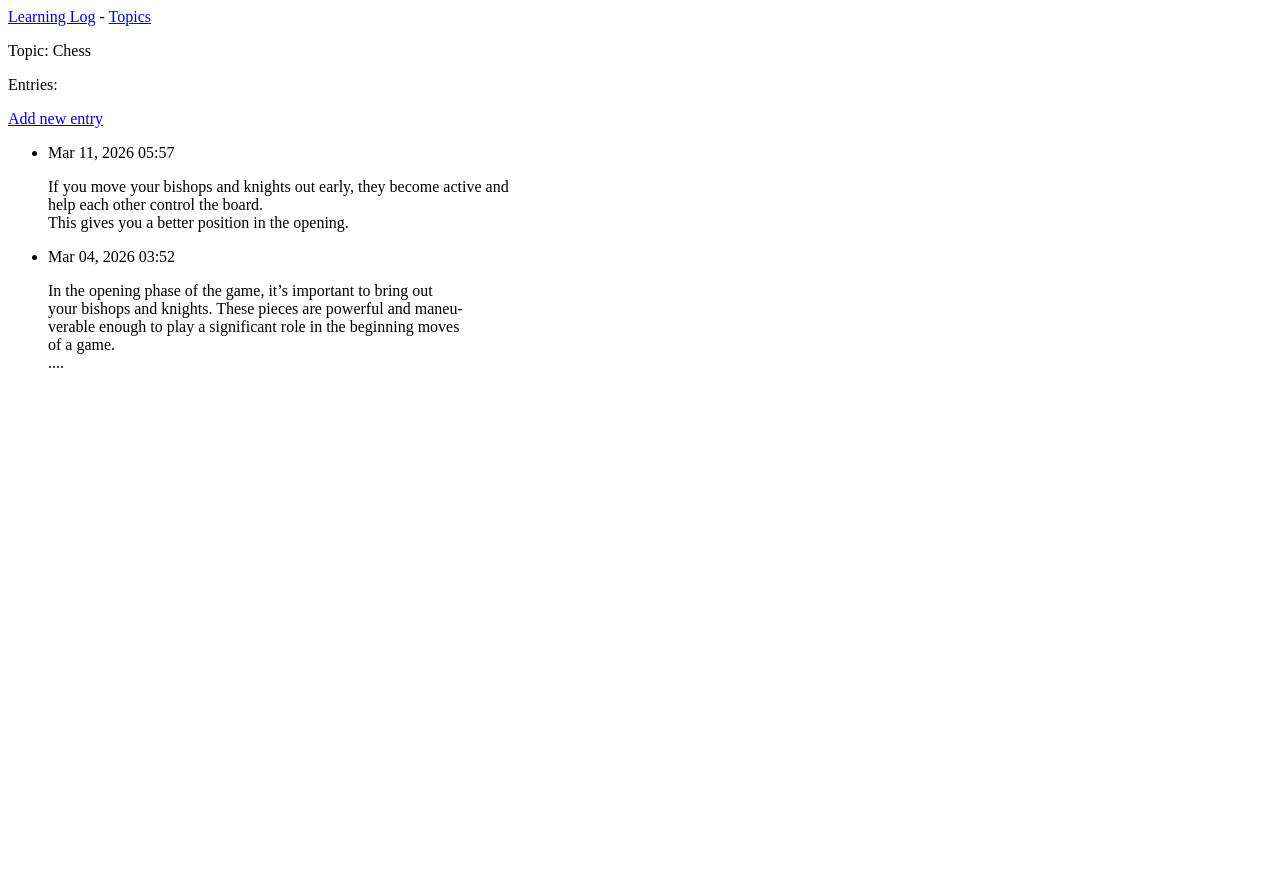
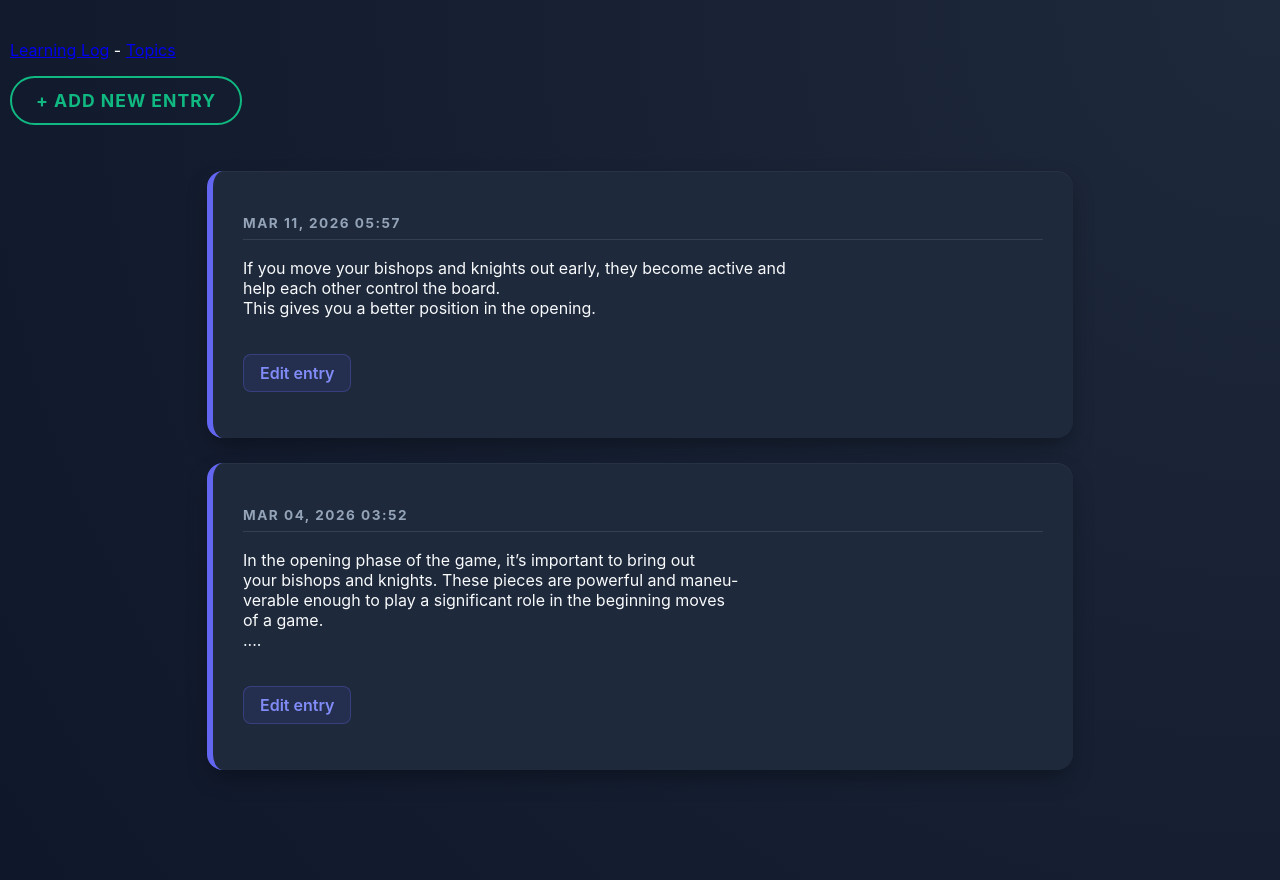
Before and after one commit to samiZZZ67/Learning-log, a Django app: page /topics/1/ in a window 1280 px wide. Before the commit the page ends 368 px from the top, so only its background shows below. Run offline with Django 5.2, Linux system fonts and the light colour scheme; data comes from the database, SQL or seed files in the repository; both versions use the stored data as it was after the commit.

Commit message:
git add changes

```diff
--- a/Learning_logs/templates/learning_logs/topic.html
+++ b/Learning_logs/templates/learning_logs/topic.html
@@ -1,19 +1,132 @@
 {% extends 'learning_logs/base.html' %}
+
 {% block content %}
-  <p>Topic: {{ topic }}</p>
+<style>
+  /* Real-life analogy: A dark, focused studio environment */
+  body {
+    background: radial-gradient(circle at top right, #1e293b 0%, #0f172a 100%);
+    min-height: 100vh;
+    padding: 40px 10px;
+    margin: 0;
+    color: #f8fafc;
+    font-family: 'Inter', -apple-system, BlinkMacSystemFont, "Segoe UI", Roboto, sans-serif;
+  }
 
-  <p>Entries:</p>
-  <p>
-    <a href="{% url 'learning_logs:new_entry' topic.id %}">Add new entry</a>
+  /* Add Entry Link - Styled like a glowing "New Task" light on a dashboard */
+  .add-entry-link {
+    display: inline-block;
+    margin-bottom: 30px;
+    text-decoration: none;
+    color: #10b981; /* Success Green - Like a 'Go' signal */
+    font-weight: bold;
+    font-size: 1.1rem;
+    padding: 12px 24px;
+    border: 2px solid #10b981;
+    border-radius: 50px; /* Pill shape like a high-end remote button */
+    transition: all 0.3s ease;
+    text-transform: uppercase;
+    letter-spacing: 1px;
+  }
+
+  .add-entry-link:hover {
+    background: #10b981;
+    color: #0f172a;
+    box-shadow: 0 0 20px rgba(16, 185, 129, 0.4);
+    transform: translateY(-3px);
+  }
+
+  /* The Entry Card - Like a high-end OLED tablet display */
+  .entry-card {
+    background: #1e293b;
+    border-radius: 16px;
+    padding: 30px;
+    margin-bottom: 25px;
+    list-style: none;
+    max-width: 800px;
+    margin-left: auto;
+    margin-right: auto;
+    box-shadow: 0 10px 25px -5px rgba(0, 0, 0, 0.4),
+                inset 0 1px 1px rgba(255, 255, 255, 0.05);
+    border-left: 6px solid #6366f1;
+    transition: transform 0.3s cubic-bezier(0.34, 1.56, 0.64, 1), box-shadow 0.3s ease;
+  }
+
+  .entry-card:hover {
+    transform: translateY(-8px) scale(1.01);
+    box-shadow: 0 20px 35px -10px rgba(0, 0, 0, 0.6);
+  }
+
+  .entry-date {
+    color: #94a3b8;
+    font-size: 0.85rem;
+    font-weight: 700;
+    text-transform: uppercase;
+    letter-spacing: 1.5px;
+    margin-bottom: 15px;
+    display: block;
+    border-bottom: 1px solid rgba(255, 255, 255, 0.1);
+    padding-bottom: 8px;
+  }
+
+  .entry-text {
+    color: #ffffff;
+    line-height: 1.7;
+    font-size: 1.15rem;
+    margin-top: 15px;
+  }
+
+  .edit-link {
+    display: inline-block;
+    margin-top: 20px;
+    text-decoration: none;
+    color: #818cf8;
+    font-weight: 600;
+    padding: 8px 16px;
+    border-radius: 8px;
+    background: rgba(99, 102, 241, 0.1);
+    border: 1px solid rgba(99, 102, 241, 0.3);
+    transition: all 0.2s ease;
+  }
+
+  .edit-link:hover {
+    background: #6366f1;
+    color: white;
+  }
+
+  .empty-message {
+    text-align: center;
+    padding: 60px;
+    color: #64748b;
+    font-style: italic;
+    list-style: none;
+  }
+</style>
+
+<p>
+  <a class="add-entry-link" href="{% url 'learning_logs:new_entry' topic.id %}">
+    + Add new entry
+  </a>
+</p>
+
+{% for entry in entries %}
+
+ <li class="entry-card">
+
+   <p class="entry-date">{{ entry.data_added|date:'M d, Y H:i' }}</p>
+
+   <p class="entry-text">{{ entry.text|linebreaks }}</p>
+
+   <p>
+    <a class="edit-link" href="{% url 'learning_logs:edit_entry' entry.id %}">
+    Edit entry
+    </a>
   </p>
-  <ul>
-  {% for entry in entries %}
-     <li>
-       <p>{{ entry.data_added|date:'M d, Y H:i' }}</p>
-       <p>{{ entry.text|linebreaks }}</p>
-     </li>
-  {% empty %}
-     <li>There are no entries for this topic yet.</li>
-  {% endfor %}
-  </ul>
+
+ </li>
+{% empty %}
+
+ <li class="empty-message">
+    There are no entries for this topic yet.
+ </li>
+{% endfor %}
 {% endblock content %}
--- a/Learning_logs/urls.py
+++ b/Learning_logs/urls.py
@@ -14,4 +14,5 @@ urlpatterns = [
      path('new_topic/', views.new_topic, name='new_topic'),
      # pages for adding a new entry
      path('new_entry/<int:topic_id>/', views.new_entry, name='new_entry'),
+     path('edit_entry/<int:entry_id>/',views.edit_entry, name='edit_entry'),
 ]
--- a/Learning_logs/views.py
+++ b/Learning_logs/views.py
@@ -1,22 +1,26 @@
 from django.shortcuts import render,redirect
-from .models import Topic
+from .models import Topic, Entry
 from .forms import TopicForm,EntryForm
 
 # Create your views here.
 def index(request):
     """The home page for Learning Log."""
     return render(request, 'learning_logs/index.html')
+
 def topics(request):
     """show all topics."""
     topics = Topic.objects.order_by('data_added')
     context = {'topics': topics}
     return render(request, 'learning_logs/topics.html', context)
+
 def topic(request, topic_id):
     """Show a single topic and all its entries."""
     topic = Topic.objects.get(id=topic_id)
     entries = topic.entry_set.order_by('-data_added')
     context = {'topic': topic, 'entries': entries}
     return render(request, 'learning_logs/topic.html', context)
+
+
 def  new_topic(request):
     """Add a new topic."""
     if request.method != 'POST':
@@ -31,6 +35,7 @@ def  new_topic(request):
     # Display a blank or invalid form.
     context = {'form': form}
     return render(request, 'learning_logs/new_topic.html', context)
+
 def new_entry(request,topic_id):
     """Add a new entry for a particular topic."""
     topic= Topic.objects.get(id=topic_id)
@@ -48,3 +53,20 @@ def new_entry(request,topic_id):
     # Display a blank or invalid form.
     context = {'topic': topic, 'form': form}
     return render(request, 'learning_logs/new_entry.html', context)
+
+def edit_entry(request,entry_id):
+    """Edit an existing entry."""
+    entry=Entry.objects.get(id=entry_id)
+    topic=entry.topic
+
+    if request.method != 'POST':
+        # Initial request; pre-fill form with the current entry.
+        form=EntryForm(instance=entry)
+    else:
+        # POST data submitted; process data.
+        form= EntryForm(instance=entry,data=request.POST)
+        if form.is_valid():
+            form.save()
+            return redirect('learning_logs:topic',topic_id=topic.id)
+    context= {'entry':entry, 'topic':topic,'form':form}
+    return render (request, 'learning_logs/edit_entry.html',context)
```
Also changed, not shown: Learning_logs/templates/learning_logs/edit_entry.html (added, +12 -0 lines), db.sqlite3, 2 other files.
